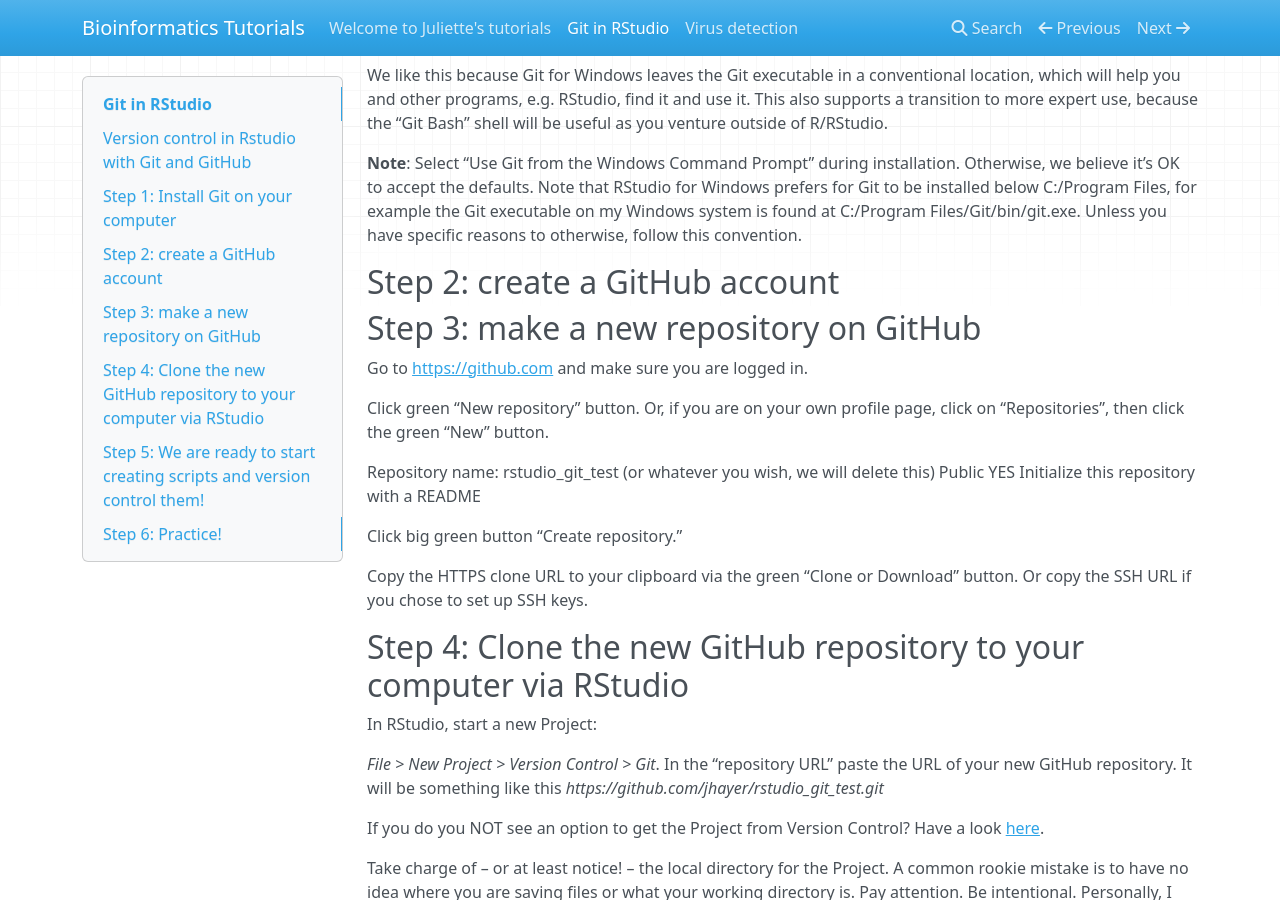
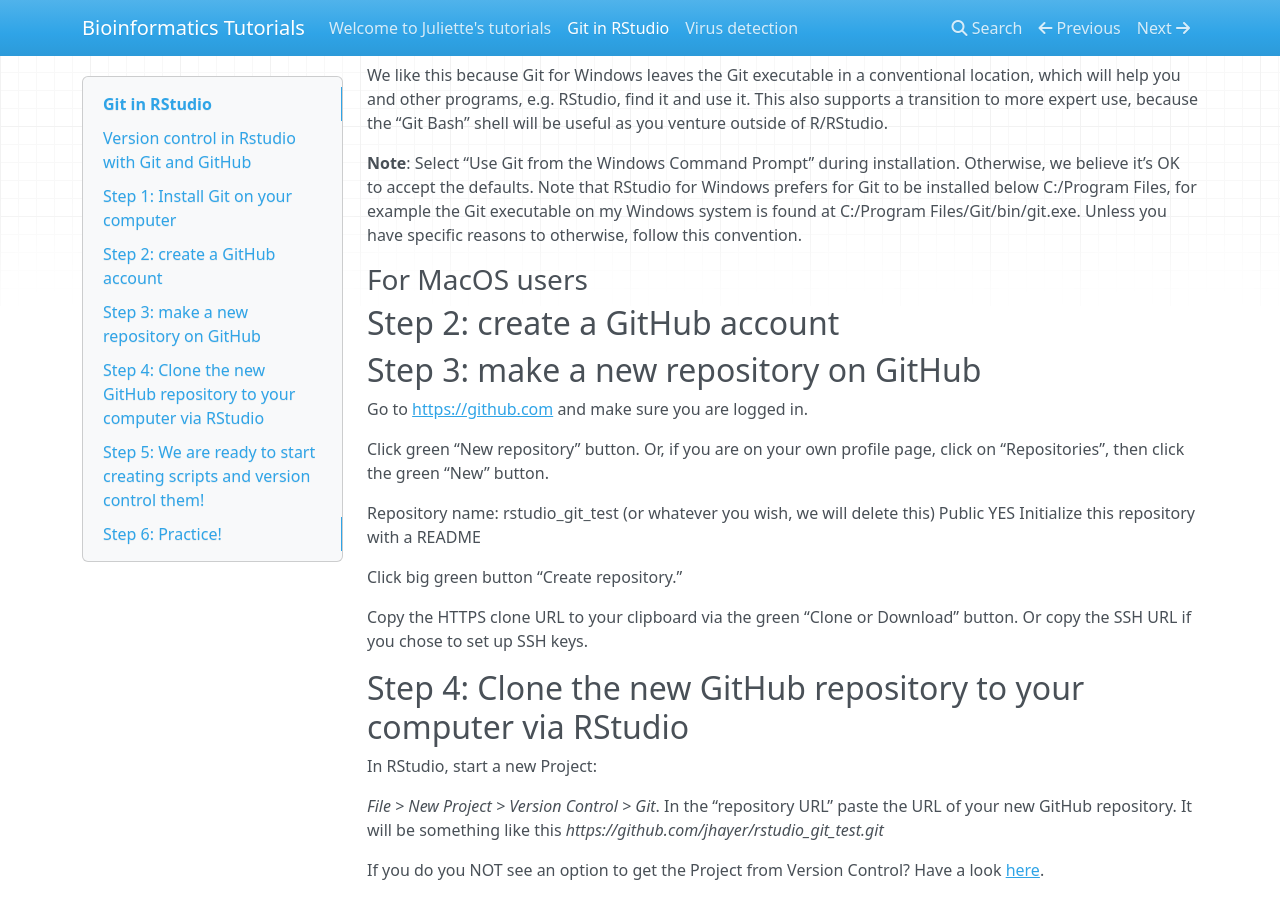
Before and after one commit to jhayer/tutorials, an MkDocs documentation site: the page built from docs/git_rstudio.md, in a window 1280 px wide and 900 px high, scrolled down 334 px. Built offline with MkDocs 1.6.1, drawn with Linux system fonts in a browser that asks for light colours; nearby versions of some CDN libraries.

Commit message:
fixed details

```diff
--- a/docs/git_rstudio.md
+++ b/docs/git_rstudio.md
@@ -13,6 +13,8 @@
 
 **Note**: Select “Use Git from the Windows Command Prompt” during installation. Otherwise, we believe it’s OK to accept the defaults.
 Note that RStudio for Windows prefers for Git to be installed below C:/Program Files, for example the Git executable on my Windows system is found at C:/Program Files/Git/bin/git.exe. Unless you have specific reasons to otherwise, follow this convention.
+
+### For MacOS users
 
 ## Step 2: create a GitHub account
 
```
Also changed, not shown: README.md (+3 -3 lines).
